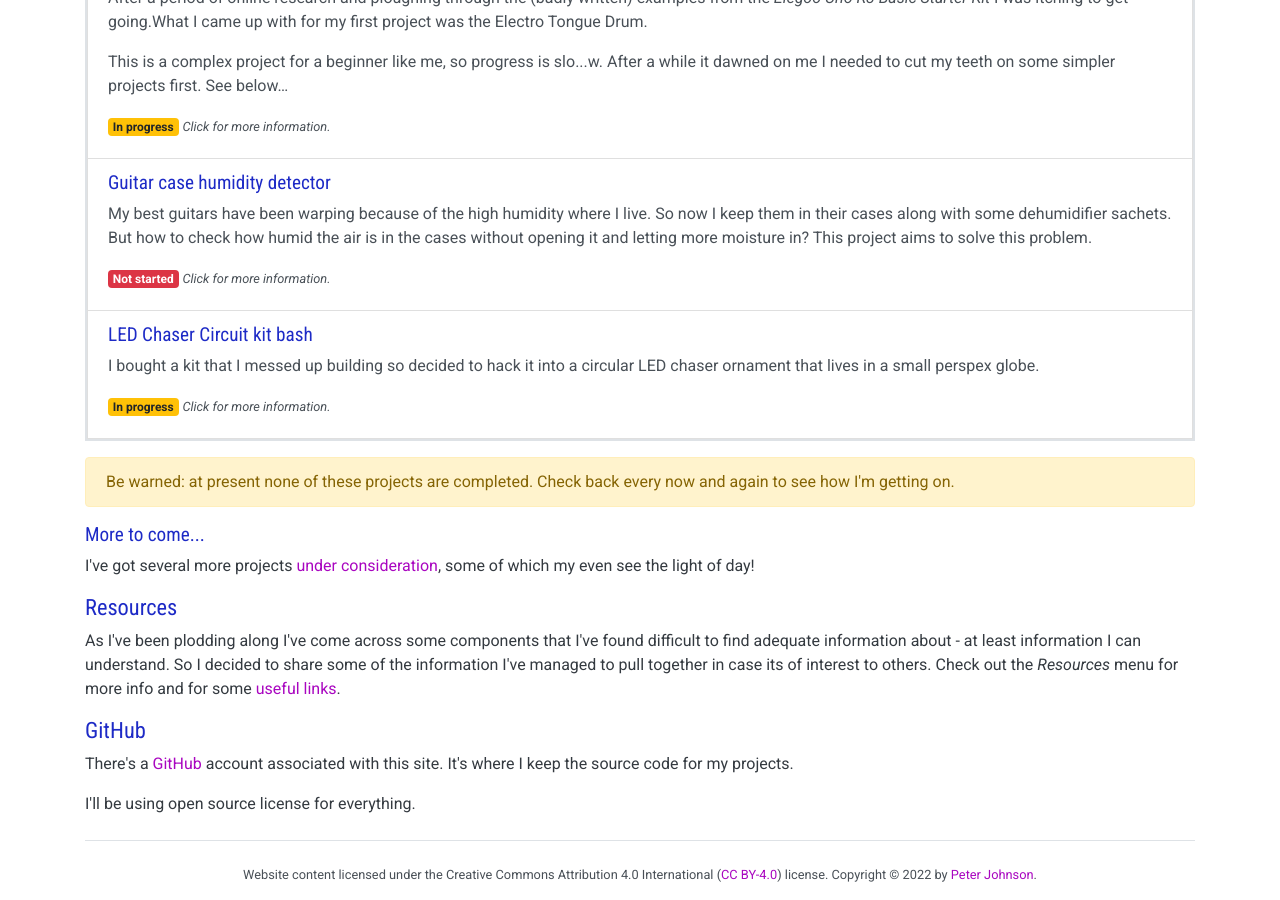
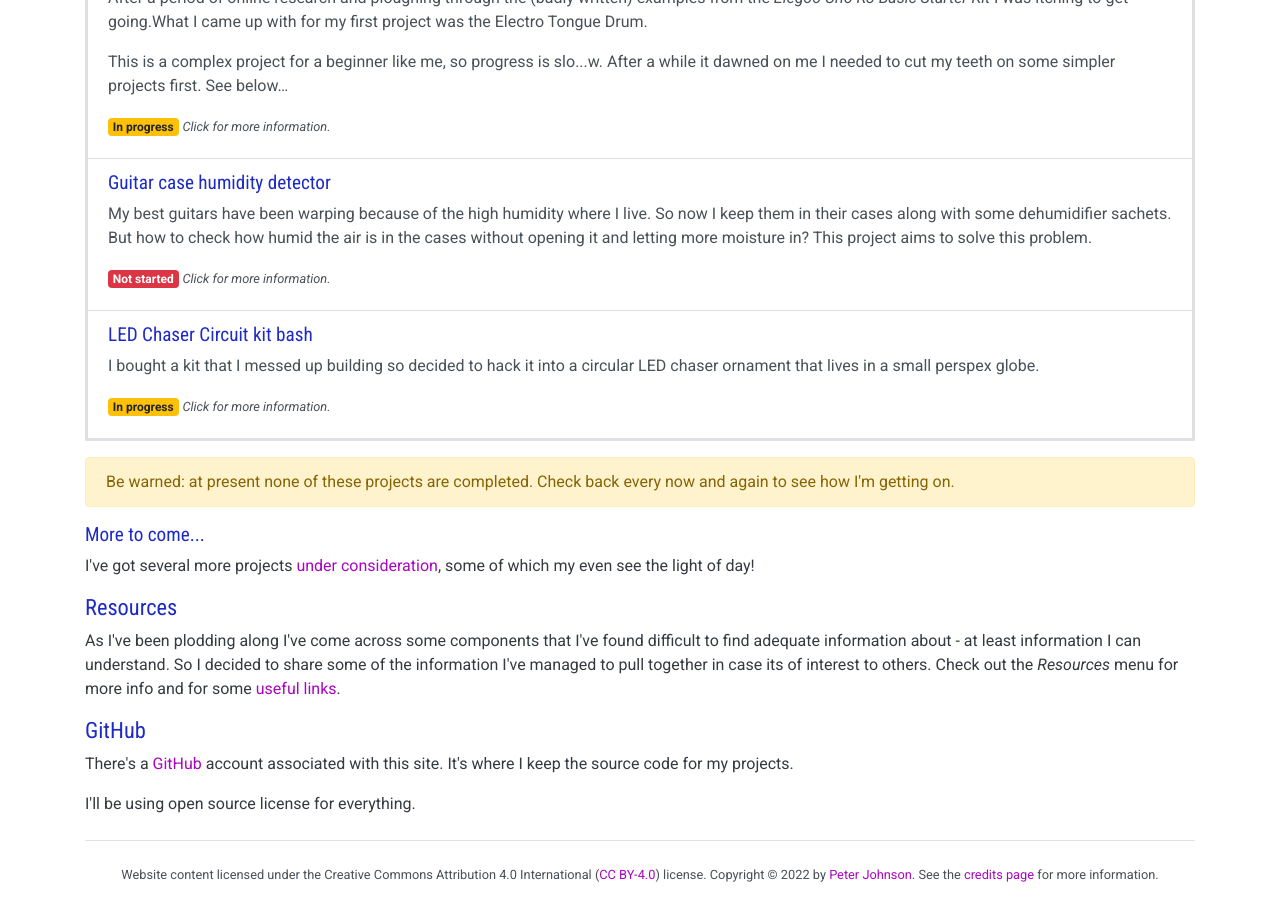
Before and after one commit to cahamo/cahamo.github.io, a Jekyll site: the page built from index.html, in a window 1280 px wide and 900 px high, scrolled down 1085 px. Built offline with Jekyll 4.4.1, drawn with Linux system fonts in a browser that asks for light colours; comment, search, counter and statistics services are not loaded.

Commit message:
Update footer.html
Add "more info" link to credits page

```diff
--- a/_includes/footer.html
+++ b/_includes/footer.html
@@ -1,6 +1,6 @@
 <footer class="text-center border-top mt-4" role="contentinfo">
   <p class="mt-4">
     <span role="license">Website content licensed under the Creative Commons Attribution 4.0 International (<a href="https://creativecommons.org/licenses/by/4.0/">CC BY-4.0</a>) license.</span>
-    Copyright &copy; {{ 'now' | date: "%Y" }} by <a href="https://gravatar.com/delphidabbler">Peter Johnson</a>.
+    Copyright &copy; {{ 'now' | date: "%Y" }} by <a href="https://gravatar.com/delphidabbler">Peter Johnson</a>. See the <a href="/credits">credits page</a> for more information.
   </p>
 </footer>
```
